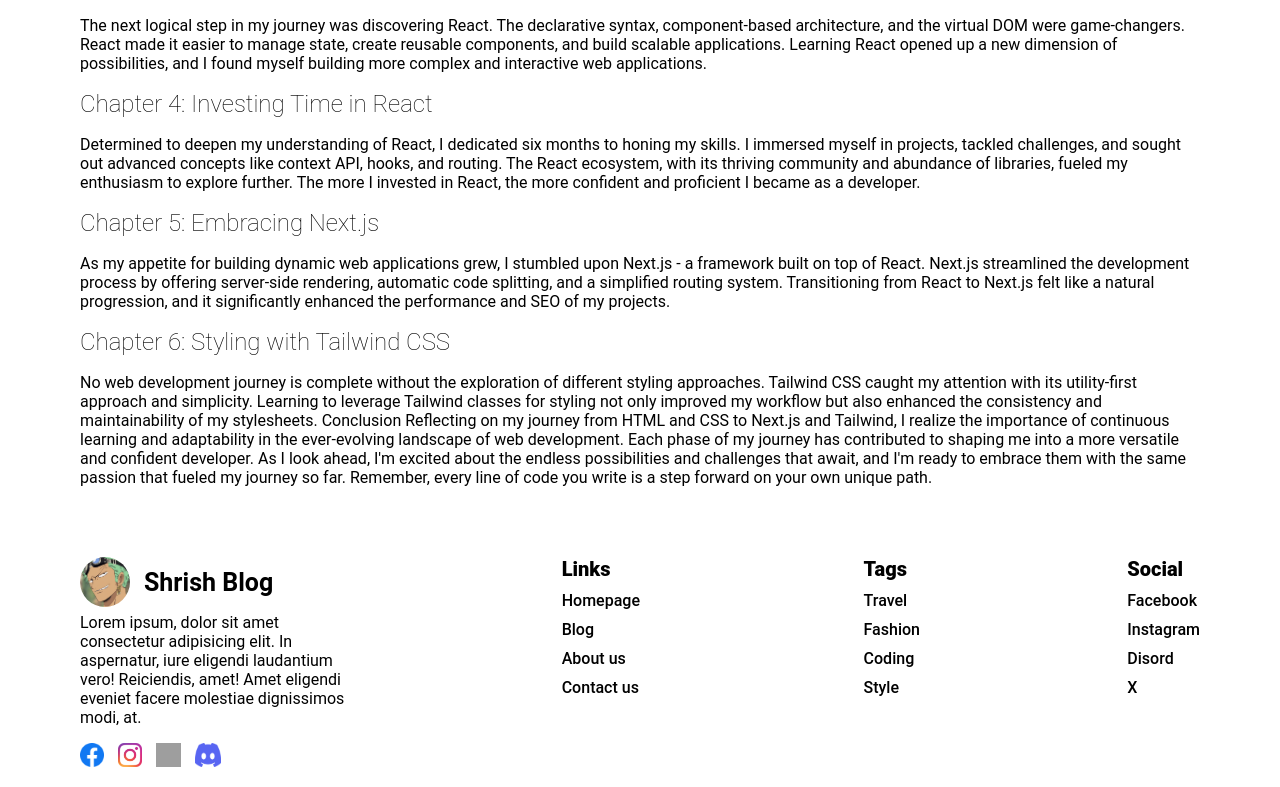
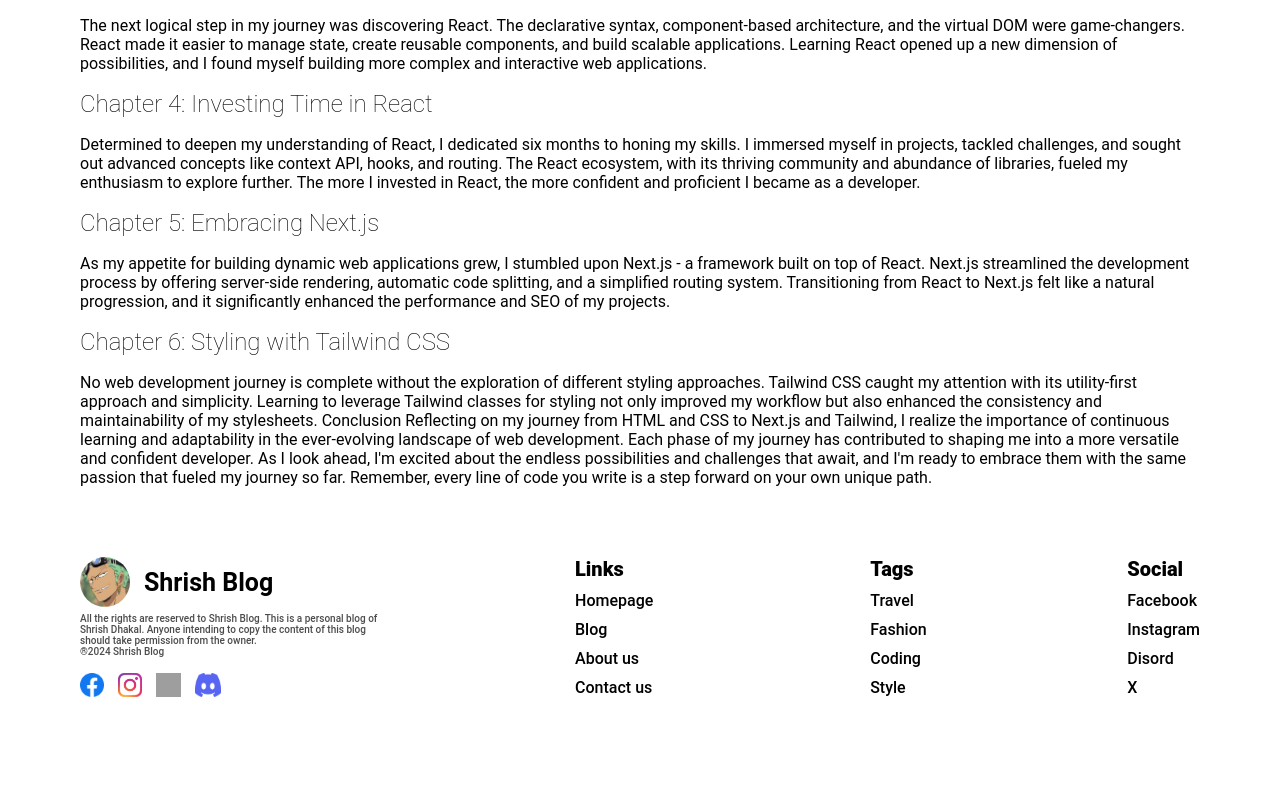
Before and after one commit to Shrish242/Personal-Blog, a Next.js app: page /JSblog in a window 1280 px wide. Shown: the part 558-1345 px from the top of the page. After the commit the page ends 1275 px from the top, so only its background shows below. Built offline with nearby package versions, Linux system fonts and the light colour scheme; grey boxes are pictures that could not be loaded.

Commit message:
work done

```diff
--- a/src/app/globals.css
+++ b/src/app/globals.css
@@ -78,12 +78,9 @@ a{
 @media screen and (max-width: 470px) {
   .wrapper {
     max-width: 100vw; /* This line seems unnecessary, consider removing */
-    margin-left: 2px;
   }
 
   .wrapper {
-    margin-left: 10px;
-    padding-left: 10px;
     gap:10;
   }
 }
--- a/src/components/Authlinks/Authlinks.jsx
+++ b/src/components/Authlinks/Authlinks.jsx
@@ -21,9 +21,6 @@ const Authlinks = () => {
        <Link href='/' >Homepage</Link>
         <Link href='/about' >About</Link>
         <Link href='/contact'>Contact</Link>
-        {status === "notauthenticated" ? (<Link href='/login'>Login</Link>) :
-    (<><Link href='/write'>Write</Link>
-    <span className={styles.link}>Logout</span></>) }
       </div>
     )
 
--- a/src/components/BlogPosts/Blog.jsx
+++ b/src/components/BlogPosts/Blog.jsx
@@ -13,6 +13,7 @@ const Blog = () => {
     <div id="blogSection" className={styles.container}>
         <div className={styles.title}>
             <p>Blog Posts</p>
+            </div>
       <div className={styles.platesContainer}>
 
         {/* First set of plates */}
@@ -74,7 +75,7 @@ const Blog = () => {
           </div>
         </div>
       </div>
-        </div>
+
     </div>
   )
 }
--- a/src/components/BlogPosts/Blog.module.css
+++ b/src/components/BlogPosts/Blog.module.css
@@ -150,10 +150,10 @@
     .subundesc{
         font-size: 8px;
     }
-    .title{
-        font-size: 20px;
-    }
     .subtitle{
         font-size: 15px;
     }
+    .title{
+        width: max-content;
+    }
 }
--- a/src/components/Footer/Footer.jsx
+++ b/src/components/Footer/Footer.jsx
@@ -17,9 +17,10 @@ const Footer = () => {
           <h1 className={styles.logotext}>Shrish Blog</h1>
         </div>
         <p className={styles.desc}>
-          Lorem ipsum, dolor sit amet consectetur adipisicing elit. In
-          aspernatur, iure eligendi laudantium vero! Reiciendis, amet!
-          Amet eligendi eveniet facere molestiae dignissimos modi, at.
+          All the rights are reserved to Shrish Blog. This is a personal blog of Shrish Dhakal.
+          Anyone intending to copy the content of this blog should take permission from the owner.
+          <br />
+          ®2024 Shrish Blog
         </p>
         <div className={styles.socials}>
         <Image src={Facebook} alt='facebook' width={24} height={24}/>
--- a/src/components/Footer/Footer.module.css
+++ b/src/components/Footer/Footer.module.css
@@ -4,6 +4,13 @@
     margin-top: 50px;
     color: var(--text-color);
     padding: 20px 0px;
+}
+.desc{
+    font-size: 10px;
+    font-weight: 500;
+    width: 300px;
+    opacity: 0.7;
+    justify-content: center;
 }
 
 .info{
--- a/src/components/Navbar/Navbar.module.css
+++ b/src/components/Navbar/Navbar.module.css
@@ -64,4 +64,9 @@
     .links{
         margin-left: 30%;
     }
+    .logo{
+        margin-right: 30px;
+        width: max-content;
+        font-size: 18px;
+    }
 }
--- a/src/components/pallettes/pallettes.module.css
+++ b/src/components/pallettes/pallettes.module.css
@@ -82,4 +82,5 @@
         width: 20%;
         font-size: 12px;
     }
+
 }
--- a/src/components/skills/skills.jsx
+++ b/src/components/skills/skills.jsx
@@ -14,7 +14,7 @@ import node from '../Image/node.png';
 const Skills = () => {
   return (
     <div id="skillSection" className={styles.container}>
-      <p className={styles.title}>Skills</p>
+      <div className={styles.title}><p >Skills</p></div>
       <div className={styles.skills}>
         <div className={styles.row}>
           <Image src={csslogo} className={styles.css} alt='' />
```
Also changed, not shown: src/components/skills/skills.module.css (+4 -19 lines), src/components/Themetoggle/Themetoggle.module.css (line endings or trailing spaces).
